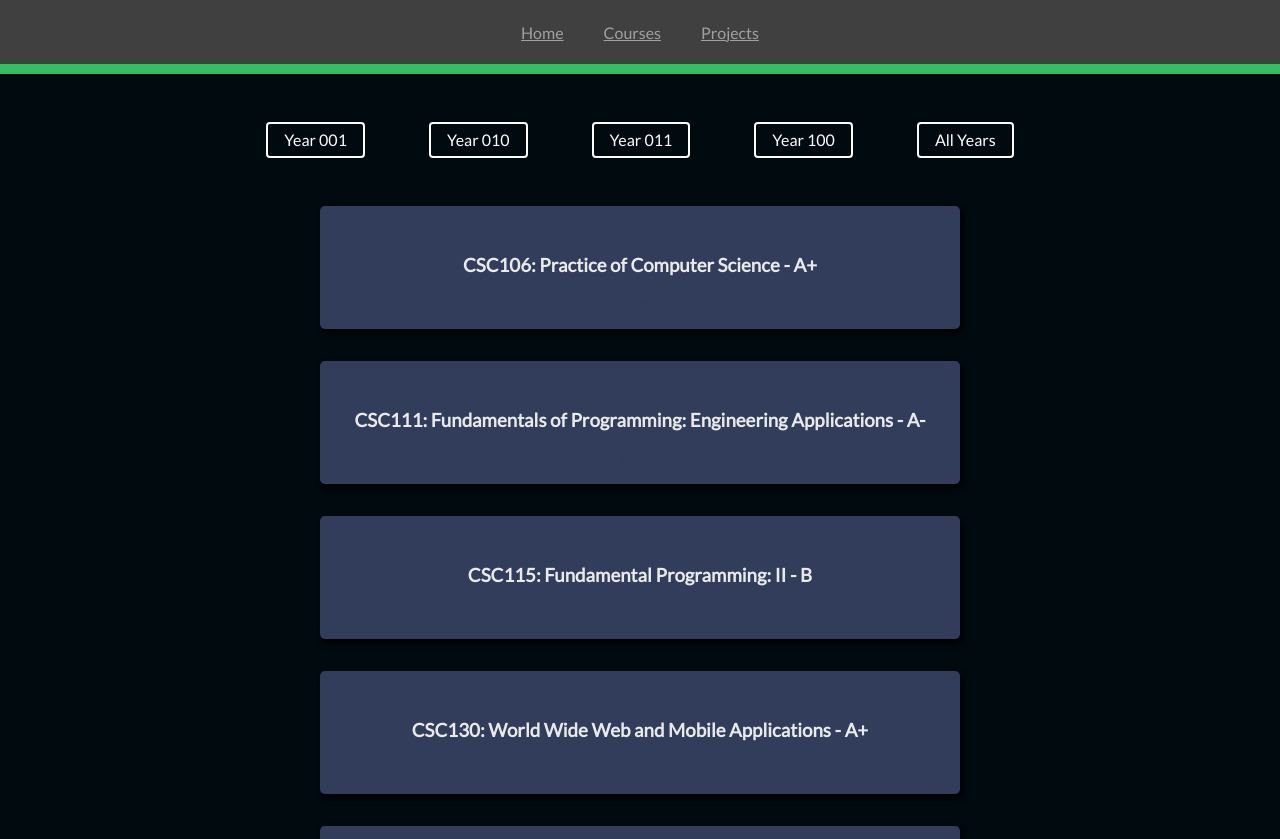
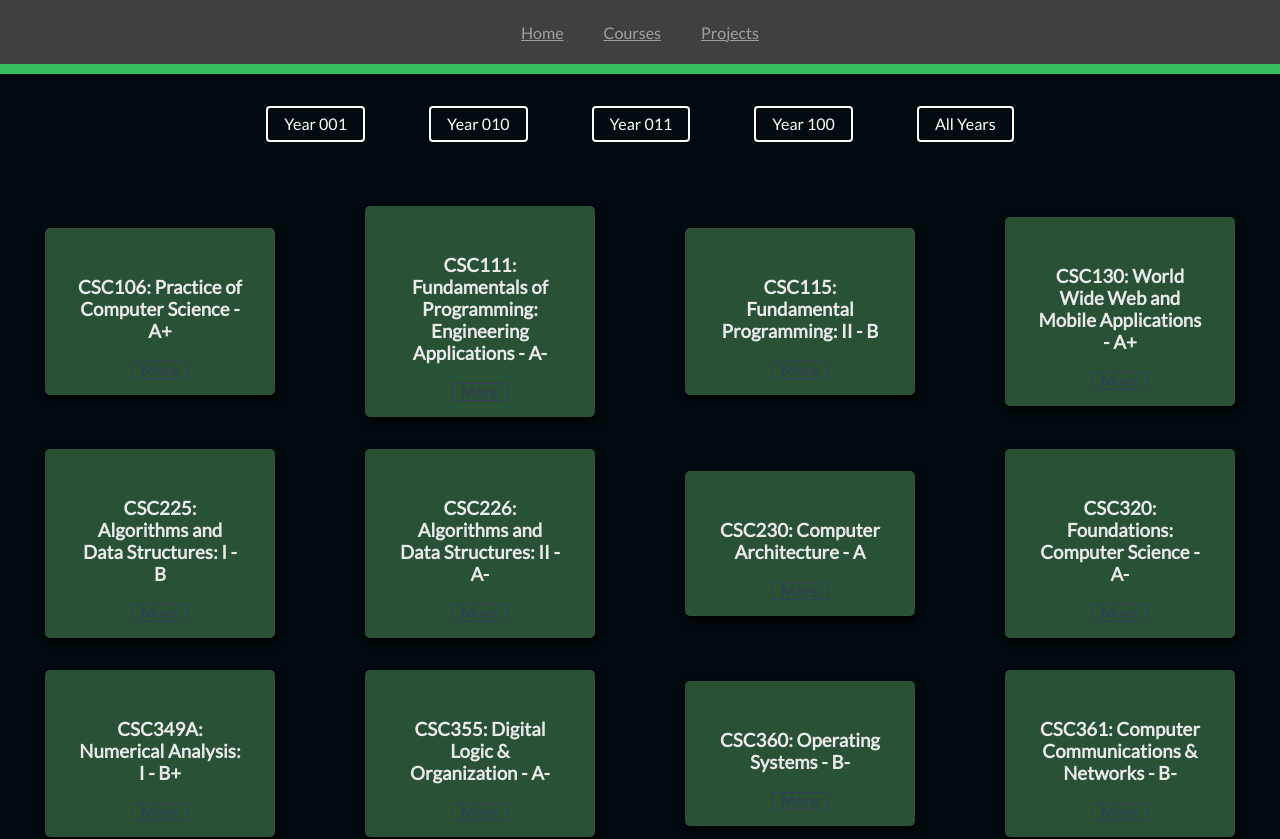
Before and after one commit to HactuallyBenji/portfolio, a React (Create React App) app: page /courses in a window 1280 px wide. Shown: the top 839 px of the page. Built offline with nearby package versions, Linux system fonts and the light colour scheme.

Commit message:
Display courses in flexbox

```diff
--- a/src/Components/Course/Course.css
+++ b/src/Components/Course/Course.css
@@ -1,6 +1,6 @@
 .content {
     margin: auto;
-    width: 50%;
+    width: 18%;
     padding: 1rem;
 }
 
@@ -14,7 +14,7 @@
 .Course {
     text-align: center;
     border-radius: 5px;
-    background-color: rgba(49, 61, 90, 1);
+    background-color: #295135;
     padding: 1rem;
     box-shadow: 2px 4px 6px black;
     transition: 0.25s;
--- a/src/routes/courses.css
+++ b/src/routes/courses.css
@@ -10,6 +10,10 @@
 
 .main {
     margin: 1rem 0;
+    display: flex;
+    justify-content: center;
+    align-items: center;
+    flex-wrap: wrap;
 }
 
 .Courses-logo {
--- a/src/routes/courses.jsx
+++ b/src/routes/courses.jsx
@@ -26,7 +26,6 @@ const Courses = () => {
     return (
         <div className="Courses">
             <Nav page="Courses" />
-                <div className="main">
                 <div className="sorting">
                     <button value="1" onClick={handleClick}>Year 001</button>
                     <button value="2" onClick={handleClick}>Year 010</button>
@@ -34,6 +33,7 @@ const Courses = () => {
                     <button id="four" value="4" onClick={handleClick}>Year 100</button>
                     <button value="all" onClick={handleClick}>All Years</button>
                 </div>
+                <div className="main">
                     {courses}
                 </div>
         </div>
```
Lines whose indentation alone changed are shown as unchanged.
